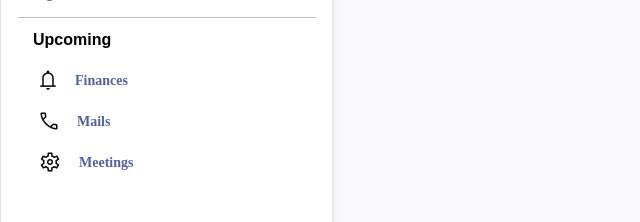
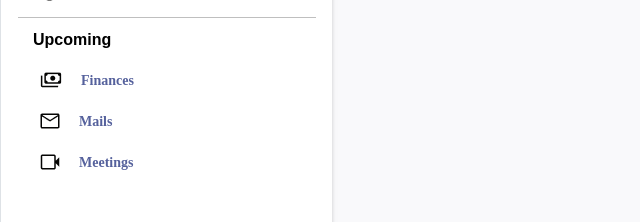
Before and after one commit to Mudassirrahman/mudirr-dashboard, a React (Create React App) app: page / in a window 1280 px wide. Shown: the part 513-735 px from the top of the page, without its empty margins (0-640 px from the left). Built offline with nearby package versions, Linux system fonts and the light colour scheme; a web font is replaced by a local one.

Commit message:
smoth behavior aded in link toggle,

```diff
--- a/src/components/sidebar/Sidebar.jsx
+++ b/src/components/sidebar/Sidebar.jsx
@@ -1,5 +1,4 @@
-import React, { useState } from "react";
-import { CSSTransition } from "react-transition-group";
+import React, { useEffect, useRef, useState } from "react";
 import { AiOutlineSearch } from "react-icons/ai";
 import "./sidebar.css";
 
@@ -7,7 +6,38 @@ function Sidebar() {
   const [isOpen, setIsOpen] = useState(true);
   const toggle = () => setIsOpen(!isOpen);
   const [isCollapsed, setIsCollapsed] = useState();
-  const [isCollapsed1, setIsCollapsed1] = useState();
+  const [isCollapsed1, setIsCollapsed1] = useState(false);
+  const [isOpen1, setIsOpen1] = useState(true);
+  const menuRef = useRef(null);
+
+  const handleDropdownToggle = () => {
+    setIsOpen1((prevState) => !prevState);
+  };
+
+
+  useEffect(() => {
+    if (!isOpen) {
+      handleDropdownToggle();
+    }
+  }, [isOpen]);
+
+  useEffect(() => {
+    if (!isOpen) {
+      setIsOpen1(true); // Set isOpen1 to true when sidebar is closed
+    }
+  }, [isOpen]);
+
+   useEffect(() => {
+    if (menuRef.current) {
+      const children = menuRef.current.children;
+      let totalHeight = 0;
+      for (let i = 0; i < children.length; i++) {
+        totalHeight += children[i].clientHeight;
+      }
+      menuRef.current.style.height = isOpen1 ? `${totalHeight}px` : "0";
+    }
+  }, [isOpen1]);
+
 
   return (
     <>
@@ -46,7 +76,7 @@ function Sidebar() {
             }}
           >
             <a
-              href="#"
+              href="/"
               className="d-flex  link-dark text-decoration-none "
               id="dropdownUser2"
               data-bs-toggle="dropdown"
@@ -76,17 +106,17 @@ function Sidebar() {
               aria-labelledby="dropdownUser2"
             >
               <li>
-                <a className="dropdown-item" href="#">
+                <a className="dropdown-item" href="/">
                   New project...
                 </a>
               </li>
               <li>
-                <a className="dropdown-item" href="#">
+                <a className="dropdown-item" href="/">
                   Settings
                 </a>
               </li>
               <li>
-                <a className="dropdown-item" href="#">
+                <a className="dropdown-item" href="/">
                   Profile
                 </a>
               </li>
@@ -94,7 +124,7 @@ function Sidebar() {
                 <hr className="dropdown-divider" />
               </li>
               <li>
-                <a className="dropdown-item" href="#">
+                <a className="dropdown-item" href="/">
                   Sign out
                 </a>
               </li>
@@ -193,7 +223,7 @@ function Sidebar() {
                 fontFamily: "Axiforma , sans-serif",
                 fontWeight: "600",
               }}
-              onClick={() => setIsCollapsed(!isCollapsed)}
+              onClick={handleDropdownToggle}
             >
               Account
             </span>
@@ -204,15 +234,16 @@ function Sidebar() {
                 marginTop: "6px",
                 transition: ".5s ease-in",
               }}
-              aria-expanded={isCollapsed}
+
             >
-           <div className="dashboard-Main-link">
+              <div className="dashboard-Main-link" >
                 <ul
                   className="p-0 mb-0"
                   style={{
                     overflow: "hidden",
                     transition: ".5s ease-in",
                   }}
+                  ref={menuRef}
                 >
                   <li className="link link-collaps">
                     <div className="icon">
@@ -290,8 +321,8 @@ function Sidebar() {
                   <li className="link link-collaps">
                     <div className="icon">
                       <img
-                      className="/icon/finance.png"
-                      src="/icon/alert.png"
+                        className="/icon/"
+                        src="/icon/finance.png"
                         alt="dashboard icon"
                       />
                     </div>
@@ -300,8 +331,8 @@ function Sidebar() {
                   <li className="link link-collaps">
                     <div className="icon">
                       <img
-                      className="/icon/mail.png"
-                      src="/icon/shudailMeeting.png"
+                        className="icon"
+                        src="/icon/mail.png"
                         alt="dashboard icon"
                       />
                     </div>
@@ -310,8 +341,8 @@ function Sidebar() {
                   <li className="link link-collaps">
                     <div className="icon">
                       <img
-                      className="/icon/meeting.png"
-                      src="/icon/setting.png"
+                        className="/icon"
+                        src="/icon/meeting.png"
                         alt="dashboard icon"
                       />
                     </div>
```
Lines whose indentation alone changed are shown as unchanged.
